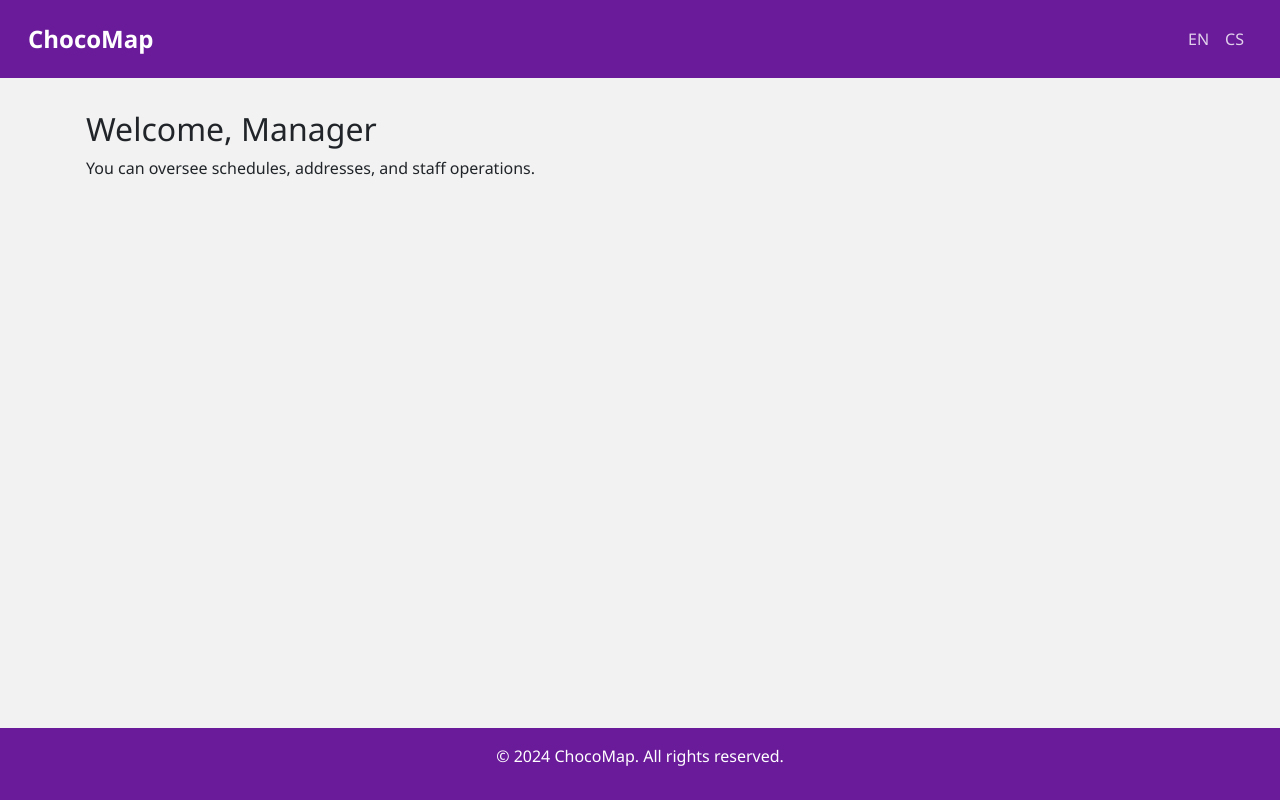
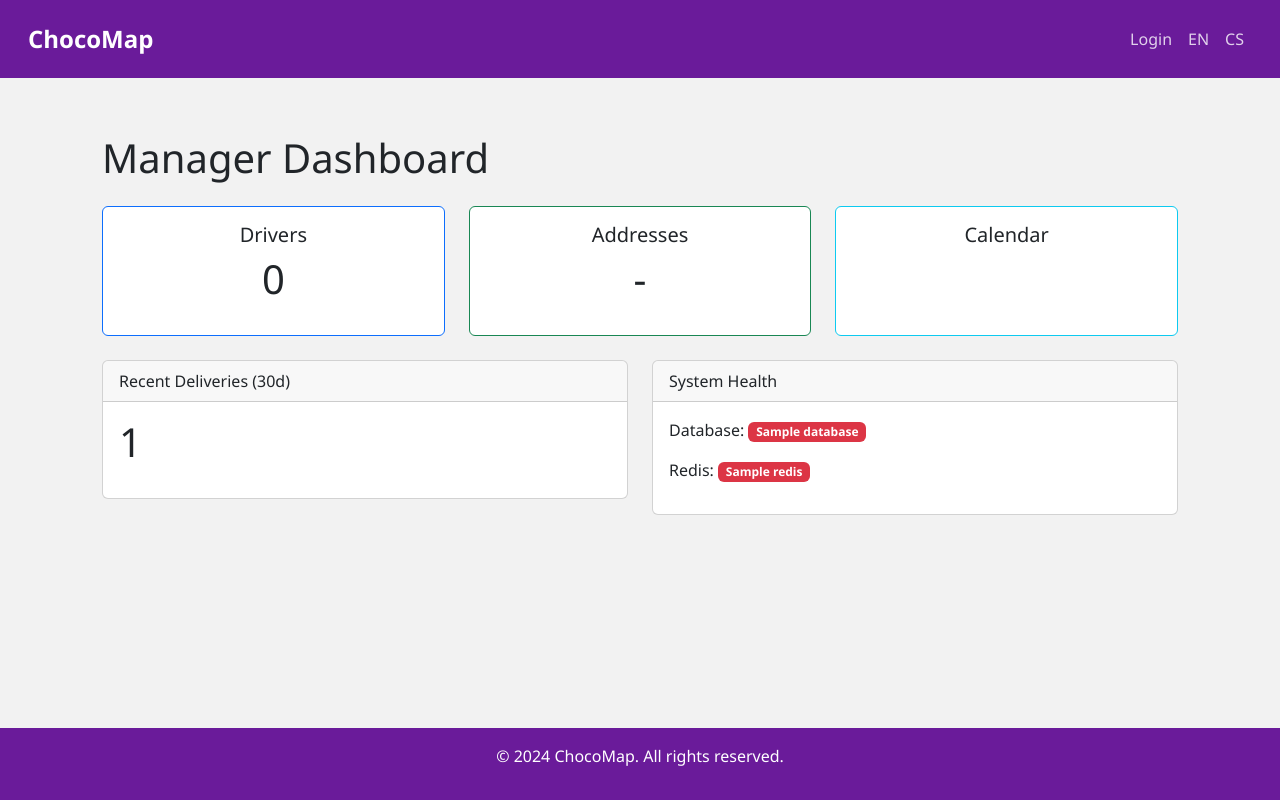
Before and after one commit to majidzavada/chocomap, a Flask app: template app/templates/manager/dashboard.html in a window 1280 px wide. Run offline with Flask 3, Linux system fonts and the light colour scheme; the template is opened without the code that fills it: most values are stand-ins (such as "Sample title", 1, 10 or a date in 2020).

Commit message:
lots of updates

```diff
--- a/app/__init__.py
+++ b/app/__init__.py
@@ -48,15 +48,18 @@ def create_app(config_class=Config):
 
         # Then try to get from user preferences if logged in
         if 'user_id' in session:
+            # Attempt to read language preference from database
             try:
-                with get_db() as conn:
-                    with conn.cursor() as cursor:
-                        cursor.execute('SELECT preferred_lang FROM users WHERE id = %s', (session['user_id'],))
-                        result = cursor.fetchone()
-                        if result and result[0]:
-                            return result[0]
-            except Exception as e:
-                current_app.logger.error(f"Error getting user language: {str(e)}")
+                conn = mysql.connection
+                cursor = conn.cursor()
+                cursor.execute('SELECT preferred_lang FROM users WHERE id = %s', (session['user_id'],))
+                result = cursor.fetchone()
+                cursor.close()
+                if result and result[0]:
+                    return result[0]
+            except Exception as db_err:
+                current_app.logger.error(f"Database error fetching user language: {db_err}")
+            # If any DB error occurs we silently fall back to default detection
 
         # Finally, try to get from browser settings
         return request.accept_languages.best_match(['en', 'cs'])
@@ -136,6 +139,7 @@ def create_app(config_class=Config):
     @app.route('/')
     def root():
         """Root endpoint that shows basic app info"""
+        # Serve JSON when explicitly requested, otherwise show the public landing page
         if request.headers.get('Accept') == 'application/json':
             return jsonify({
                 'status': 'ok',
@@ -147,7 +151,8 @@ def create_app(config_class=Config):
                     'register': url_for('auth.register', _external=True)
                 }
             })
-        return redirect(url_for('auth.login'))
+        # Render the landing page which handles redirecting/logged-in users itself
+        return render_template('index.html')
 
     # Register before_request handlers
     @app.before_request
@@ -232,7 +237,7 @@ def create_app(config_class=Config):
             mysql.connection.ping(reconnect=True)
             db_status = 'healthy'
         except Exception as e:
-            logger.error(f"Database health check failed: {str(e)}")
+            app.logger.error(f"Database health check failed: {str(e)}")
             db_status = 'unhealthy'
 
         health_info = {
--- a/app/middleware.py
+++ b/app/middleware.py
@@ -29,7 +29,8 @@ def role_required(*roles: str) -> Callable:
     def decorator(f: Callable) -> Callable:
         @wraps(f)
         def decorated_function(*args: Any, **kwargs: Any) -> Any:
-            if session.get('role') not in roles:
+            user_role = session.get('user_role') or session.get('role')
+            if user_role not in roles:
                 if request.is_json:
                     return jsonify({'error': 'Permission denied'}), 403
                 return redirect(url_for('auth.login'))
--- a/app/templates/admin/users.html
+++ b/app/templates/admin/users.html
@@ -11,8 +11,11 @@
     </div>
 
     <div class="card">
-        <div class="card-header">
+        <div class="card-header d-flex justify-content-between align-items-center">
             <h5 class="mb-0">{{ _('All Users') }}</h5>
+            <a href="{{ url_for('admin.create_user_route') }}" class="btn btn-sm btn-primary">
+              <i class="fas fa-user-plus"></i> {{ _('Create User') }}
+            </a>
         </div>
         <div class="card-body">
             {% if users %}
--- a/app/templates/base.html
+++ b/app/templates/base.html
@@ -91,15 +91,32 @@
 <body>
   <nav class="navbar navbar-expand-lg">
     <div class="container-fluid">
-      <a class="navbar-brand" href="{{ url_for('auth.index') }}">ChocoMap</a>
+      <a class="navbar-brand" href="{{ url_for('root') }}">ChocoMap</a>
       <button class="navbar-toggler" type="button" data-bs-toggle="collapse" data-bs-target="#navbarNav">
         <span class="navbar-toggler-icon"></span>
       </button>
       <div class="collapse navbar-collapse" id="navbarNav">
         <ul class="navbar-nav ms-auto">
           {% if session.get('user_id') %}
+            {# Dashboard link based on role #}
+            {% if session.get('user_role') == 'admin' %}
+              <li class="nav-item"><a class="nav-link" href="{{ url_for('admin.dashboard') }}">Dashboard</a></li>
+              <li class="nav-item"><a class="nav-link" href="{{ url_for('admin.users') }}">Users</a></li>
+            {% elif session.get('user_role') == 'manager' %}
+              <li class="nav-item"><a class="nav-link" href="{{ url_for('manager.dashboard') }}">Dashboard</a></li>
+              <li class="nav-item"><a class="nav-link" href="{{ url_for('employee.calendar') }}">Calendar</a></li>
+            {% elif session.get('user_role') == 'employee' %}
+              <li class="nav-item"><a class="nav-link" href="{{ url_for('employee.dashboard') }}">Dashboard</a></li>
+              <li class="nav-item"><a class="nav-link" href="{{ url_for('employee.calendar') }}">Calendar</a></li>
+            {% elif session.get('user_role') == 'driver' %}
+              <li class="nav-item"><a class="nav-link" href="{{ url_for('driver.dashboard') }}">Dashboard</a></li>
+            {% endif %}
             <li class="nav-item">
               <a class="nav-link" href="{{ url_for('auth.logout') }}">{{ _('Logout') }}</a>
+            </li>
+          {% else %}
+            <li class="nav-item">
+              <a class="nav-link" href="{{ url_for('auth.login') }}">{{ _('Login') }}</a>
             </li>
           {% endif %}
           <li class="nav-item">
--- a/app/templates/index.html
+++ b/app/templates/index.html
@@ -32,9 +32,6 @@
                     <a href="{{ url_for('auth.login') }}" class="btn btn-primary btn-lg">
                         {{ _('Login') }}
                     </a>
-                    <a href="{{ url_for('auth.register') }}" class="btn btn-outline-primary btn-lg">
-                        {{ _('Register') }}
-                    </a>
                 {% endif %}
             </div>
         </div>
--- a/app/templates/manager/dashboard.html
+++ b/app/templates/manager/dashboard.html
@@ -1,6 +1,62 @@
 {% extends 'base.html' %}
 {% block title %}{{ _('Manager Dashboard') }}{% endblock %}
 {% block content %}
-<h2>{{ _('Welcome, Manager') }}</h2>
-<p>{{ _('You can oversee schedules, addresses, and staff operations.') }}</p>
+<div class="container py-4">
+  <h1 class="mb-4">{{ _('Manager Dashboard') }}</h1>
+
+  <div class="row g-4 mb-4">
+    <div class="col-md-4">
+      <div class="card border-primary h-100">
+        <div class="card-body text-center">
+          <h5 class="card-title">{{ _('Drivers') }}</h5>
+          <p class="card-text display-6">{{ user_analytics.total_drivers|default(0) }}</p>
+          <a href="{{ url_for('manager.drivers') }}" class="stretched-link"></a>
+        </div>
+      </div>
+    </div>
+    <div class="col-md-4">
+      <div class="card border-success h-100">
+        <div class="card-body text-center">
+          <h5 class="card-title">{{ _('Addresses') }}</h5>
+          <p class="card-text display-6">{{ user_analytics.total_addresses|default('-') }}</p>
+          <a href="{{ url_for('manager.addresses') }}" class="stretched-link"></a>
+        </div>
+      </div>
+    </div>
+    <div class="col-md-4">
+      <div class="card border-info h-100">
+        <div class="card-body text-center">
+          <h5 class="card-title">{{ _('Calendar') }}</h5>
+          <p class="card-text display-6"><i class="fas fa-calendar-alt"></i></p>
+          <a href="{{ url_for('employee.calendar') }}" class="stretched-link"></a>
+        </div>
+      </div>
+    </div>
+  </div>
+
+  <div class="row g-4">
+    <div class="col-lg-6">
+      <div class="card">
+        <div class="card-header">{{ _('Recent Deliveries (30d)') }}</div>
+        <div class="card-body">
+          <!-- Placeholder chart or list -->
+          {% if delivery_analytics.recent_count %}
+            <p class="display-6">{{ delivery_analytics.recent_count }}</p>
+          {% else %}
+            <p>{{ _('No data available.') }}</p>
+          {% endif %}
+        </div>
+      </div>
+    </div>
+    <div class="col-lg-6">
+      <div class="card">
+        <div class="card-header">{{ _('System Health') }}</div>
+        <div class="card-body">
+          <p>{{ _('Database') }}: <span class="badge bg-{{ 'success' if system_health.database=='healthy' else 'danger' }}">{{ system_health.database }}</span></p>
+          <p>{{ _('Redis') }}: <span class="badge bg-{{ 'success' if system_health.redis=='healthy' else 'danger' }}">{{ system_health.redis }}</span></p>
+        </div>
+      </div>
+    </div>
+  </div>
+</div>
 {% endblock %}
```
Also changed, not shown: app/models/users.py (+71 -17 lines), app/routes/admin.py (+32 -0 lines), app/routes/auth.py (+20 -55 lines), app/services/user_service.py (+7 -4 lines), app/templates/admin/create_user.html (added, +34 -0 lines), app/translations/cs/LC_MESSAGES/messages.po, 1 other file.
